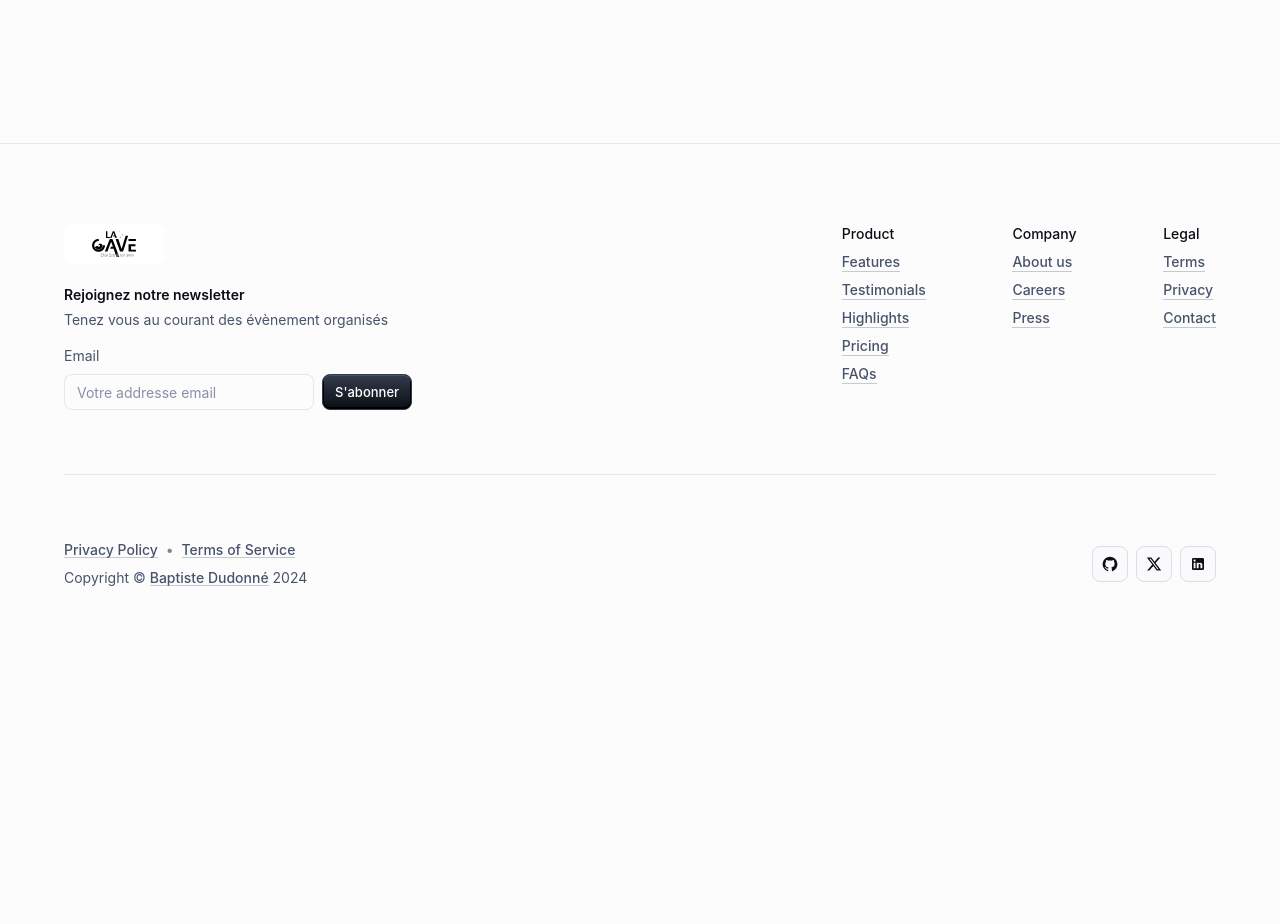
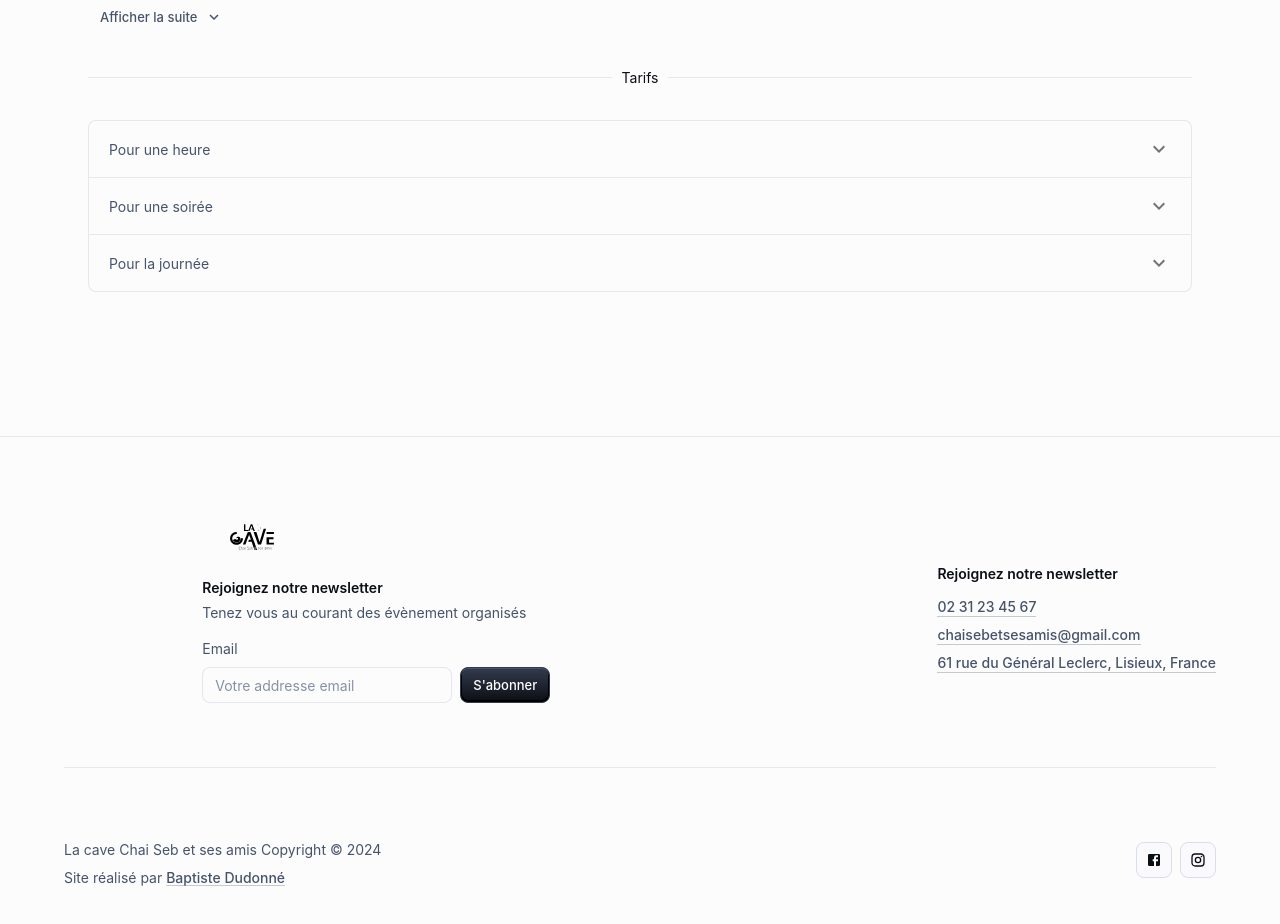
Before and after one commit to Baltazouu/la-cave-chai-seb, a React (Create React App) app: page /the-room in a window 1280 px wide. Shown: the part 1080-2004 px from the top of the page. Before the commit the page ends 1748 px from the top, so only its background shows below. Built offline with nearby package versions, Linux system fonts and the light colour scheme.

Commit message:
improve la salle page & footer

```diff
--- a/public/index.html
+++ b/public/index.html
@@ -2,7 +2,7 @@
 <html lang="en">
   <head>
     <meta charset="utf-8" />
-    <link rel="icon" href="%PUBLIC_URL%/favicon.ico" />
+    <link rel="icon" href="%PUBLIC_URL%/cave/logo.png" />
     <meta name="viewport" content="width=device-width, initial-scale=1" />
     <meta name="theme-color" content="#000000" />
     <meta
--- a/src/components/Footer.tsx
+++ b/src/components/Footer.tsx
@@ -9,21 +9,25 @@ import Link from '@mui/material/Link';
 import Stack from '@mui/material/Stack';
 import TextField from '@mui/material/TextField';
 import Typography from '@mui/material/Typography';
-import FacebookIcon from '@mui/icons-material/GitHub';
-import LinkedInIcon from '@mui/icons-material/LinkedIn';
-import TwitterIcon from '@mui/icons-material/X';
+import FacebookIcon from '@mui/icons-material/Facebook';
+import InstagramIcon from '@mui/icons-material/Instagram';
 import LaCaveIcon from './LaCaveIcon';
 
 function Copyright() {
   return (
+      <Box>
         <Typography variant="body2" sx={{ color: 'text.secondary', mt: 1 }}>
-      {'Copyright © '}
+          {'La cave Chai Seb et ses amis Copyright ©'}
+          &nbsp;
+          {new Date().getFullYear()}
+        </Typography>
+          <Typography variant="body2" sx={{ color: 'text.secondary', mt: 1 }}>
+              {'Site réalisé par '}
           <Link color="text.secondary" href="https://www.linkedin.com/in/baptiste-dudonné-68852926b/" target={"_blank"}>
                Baptiste Dudonné
           </Link>
-      &nbsp;
-      {new Date().getFullYear()}
           </Typography>
+      </Box>
   );
 }
 
@@ -55,6 +59,7 @@ export default function Footer() {
               flexDirection: 'column',
               gap: 4,
               minWidth: { xs: '100%', sm: '60%' },
+              alignItems: 'center',
             }}
           >
             <Box sx={{ width: { xs: '100%', sm: '60%' } }}>
@@ -99,71 +104,30 @@ export default function Footer() {
             </Box>
           </Box>
           <Box
-            sx={{
-              display: { xs: 'none', sm: 'flex' },
-              flexDirection: 'column',
-              gap: 1,
-            }}
+              display={'flex'}
+              flexDirection={'column'}
+              alignItems='flex-start'
+              mt={{xs:1,sm:0}}
+              justifyContent={'center'}
+              gap={1}>
+              <Typography
+                  variant="body2"
+                  gutterBottom
+                  sx={{ fontWeight: 600, mt: 2 }}
               >
-            <Typography variant="body2" sx={{ fontWeight: 'medium' }}>
-              Product
+                  Rejoignez notre newsletter
               </Typography>
-            <Link color="text.secondary" variant="body2" href="#">
-              Features
+            <Link color="text.secondary" variant="body2" href="tel:0231234567">
+                02 31 23 45 67
             </Link>
-            <Link color="text.secondary" variant="body2" href="#">
-              Testimonials
+            <Link color="text.secondary" variant="body2" href="mailto:chaisebetsesamis@gmail.com">
+                chaisebetsesamis@gmail.com
             </Link>
-            <Link color="text.secondary" variant="body2" href="#">
-              Highlights
-            </Link>
-            <Link color="text.secondary" variant="body2" href="#">
-              Pricing
-            </Link>
-            <Link color="text.secondary" variant="body2" href="#">
-              FAQs
+            <Link color="text.secondary" variant="body2" href={'https://maps.app.goo.gl/Z5ygnz97R5aqhntH6'} target={'_blank'}>
+                61 rue du Général Leclerc, Lisieux, France
             </Link>
           </Box>
-          <Box
-            sx={{
-              display: { xs: 'none', sm: 'flex' },
-              flexDirection: 'column',
-              gap: 1,
-            }}
-          >
-            <Typography variant="body2" sx={{ fontWeight: 'medium' }}>
-              Company
-            </Typography>
-            <Link color="text.secondary" variant="body2" href="#">
-              About us
-            </Link>
-            <Link color="text.secondary" variant="body2" href="#">
-              Careers
-            </Link>
-            <Link color="text.secondary" variant="body2" href="#">
-              Press
-            </Link>
-          </Box>
-          <Box
-            sx={{
-              display: { xs: 'none', sm: 'flex' },
-              flexDirection: 'column',
-              gap: 1,
-            }}
-          >
-            <Typography variant="body2" sx={{ fontWeight: 'medium' }}>
-              Legal
-            </Typography>
-            <Link color="text.secondary" variant="body2" href="#">
-              Terms
-            </Link>
-            <Link color="text.secondary" variant="body2" href="#">
-              Privacy
-            </Link>
-            <Link color="text.secondary" variant="body2" href="#">
-              Contact
-            </Link>
-          </Box>
+
         </Box>
         <Box
           sx={{
@@ -175,18 +139,10 @@ export default function Footer() {
             borderColor: 'divider',
           }}
         >
-          <div>
-            <Link color="text.secondary" variant="body2" href="#">
-              Privacy Policy
-            </Link>
-            <Typography sx={{ display: 'inline', mx: 0.5, opacity: 0.5 }}>
-              &nbsp;•&nbsp;
-            </Typography>
-            <Link color="text.secondary" variant="body2" href="#">
-              Terms of Service
-            </Link>
+          <Box>
+
             <Copyright />
-          </div>
+          </Box>
           <Stack
             direction="row"
             spacing={1}
@@ -196,8 +152,9 @@ export default function Footer() {
             <IconButton
               color="inherit"
               size="small"
-              href="https://github.com/mui"
-              aria-label="GitHub"
+              href="https://www.facebook.com/profile.php?id=61553453008072"
+              aria-label="Facebook"
+              target={'_blank'}
               sx={{ alignSelf: 'center' }}
             >
               <FacebookIcon />
@@ -205,20 +162,11 @@ export default function Footer() {
             <IconButton
               color="inherit"
               size="small"
-              href="https://x.com/MaterialUI"
+              href="https://www.instagram.com/lacavechaisebetsesamis/"
               aria-label="X"
               sx={{ alignSelf: 'center' }}
             >
-              <TwitterIcon />
-            </IconButton>
-            <IconButton
-              color="inherit"
-              size="small"
-              href="https://www.linkedin.com/company/mui/"
-              aria-label="LinkedIn"
-              sx={{ alignSelf: 'center' }}
-            >
-              <LinkedInIcon />
+              <InstagramIcon />
             </IconButton>
           </Stack>
         </Box>
--- a/src/components/LaCaveIcon.tsx
+++ b/src/components/LaCaveIcon.tsx
@@ -3,7 +3,7 @@ import SvgIcon from '@mui/material/SvgIcon';
 
 export default function LaCaveIcon() {
   return (
-<SvgIcon sx={{ height: 40, width: 100, mr: 2, bgcolor:'white',borderRadius:1 }}>
+<SvgIcon sx={{ height: 40, width: 100, mr: 2, backgroundColor:'hsl(0, 0%, 99%)',borderRadius:1 }}>
       <svg
         width={86}
         height={19}
--- /dev/null
+++ b/src/components/the-room/AccordionPrices.tsx
@@ -0,0 +1,58 @@
+import * as React from 'react';
+import Accordion from '@mui/material/Accordion';
+import AccordionSummary from '@mui/material/AccordionSummary';
+import AccordionDetails from '@mui/material/AccordionDetails';
+import Typography from '@mui/material/Typography';
+import ExpandMoreIcon from '@mui/icons-material/ExpandMore';
+import Box from "@mui/material/Box";
+
+export default function AccordionPrices() {
+
+
+    return (
+        <Box>
+            <Accordion>
+                <AccordionSummary
+                    expandIcon={<ExpandMoreIcon />}
+                    aria-controls="panel2-content"
+                    id="panel2-header"
+                >
+                    <Typography color="text.secondary" variant={'body1'} sx={{textAlign:'justify'}}>Pour une heure</Typography>
+                </AccordionSummary>
+                <AccordionDetails>
+                    <Typography color="text.secondary" variant={'body1'} sx={{textAlign:'justify'}}>
+                        À partir de 70€ TTC.
+                    </Typography>
+                </AccordionDetails>
+            </Accordion>
+            <Accordion>
+                <AccordionSummary
+                    expandIcon={<ExpandMoreIcon />}
+                    aria-controls="panel2-content"
+                    id="panel2-header"
+                >
+                    <Typography color="text.secondary" variant={'body1'} sx={{textAlign:'justify'}}>Pour une soirée</Typography>
+                </AccordionSummary>
+                <AccordionDetails>
+                    <Typography color="text.secondary" variant={'body1'} sx={{textAlign:'justify'}}>
+                        À partir de 310€ TTC avec vaiselle incluse (de 19H jusqu'à 01H)
+                    </Typography>
+                </AccordionDetails>
+            </Accordion>
+            <Accordion>
+                <AccordionSummary
+                    expandIcon={<ExpandMoreIcon />}
+                    aria-controls="panel2-content"
+                    id="panel2-header"
+                >
+                    <Typography color="text.secondary" variant={'body1'} sx={{textAlign:'justify'}}>Pour la journée</Typography>
+                </AccordionSummary>
+                <AccordionDetails>
+                    <Typography color="text.secondary" variant={'body1'} sx={{textAlign:'justify'}}>
+                        À partir de 250€ TTC (de 8h à 18h)
+                    </Typography>
+                </AccordionDetails>
+            </Accordion>
+        </Box>
+    );
+}
--- a/src/pages/TheRoom.tsx
+++ b/src/pages/TheRoom.tsx
@@ -5,13 +5,22 @@ import Container from "@mui/material/Container";
 import TheRoomGrid from "../components/the-room/TheRoomGrid";
 import Divider from "@mui/material/Divider";
 import Stack from "@mui/material/Stack";
-import {Chip} from "@mui/material";
+import {Chip, useTheme} from "@mui/material";
 import Groups2Icon from "@mui/icons-material/Groups2";
 import ZoomOutMapIcon from "@mui/icons-material/ZoomOutMap";
 import ShowMore from "../components/show-more/ShowMore";
 import {description} from "../data/the-room/TheRoomDescription";
+import AccordionPrices from "../components/the-room/AccordionPrices";
+import KitchenIcon from '@mui/icons-material/Kitchen';
+import WifiIcon from '@mui/icons-material/Wifi';
+import VideoCameraBackIcon from '@mui/icons-material/VideoCameraBack';
+import {Theme} from "@mui/material/styles";
+
 
 export default function TheRoom(){
+
+    const theme: Theme = useTheme();
+
     return (
 
         <Container
@@ -24,9 +33,25 @@ export default function TheRoom(){
             }}
         >
             <Box sx={{display: 'flex', flexDirection: 'column', gap: 4}}>
-                    <Typography variant="h1" gutterBottom>
-                        La Salle
-                    </Typography>
+                    <Box display={'flex'} flexDirection={'row'}
+                         alignItems={'center'}
+                         justifyContent={'space-between'}>
+                        <Typography variant="h1" gutterBottom>
+                            La Salle
+                        </Typography>
+                        <Box sx={{backgroundColor:'hsl(0, 0%, 99%)', borderRadius:2}}>
+                        <img
+                            style={{
+                                width: '150px',
+                                height: '100%',
+                                objectFit: 'cover',
+                            }}
+                            alt={'logo cave'} src={'/salle/logo.png'}
+                        />
+                        </Box>
+
+
+                    </Box>
                     <Typography >Découvrez notre salle de récéption disponible pour tout vos évènements, située à l'étage de la cave</Typography>
             </Box>
 
@@ -35,16 +60,24 @@ export default function TheRoom(){
 
             <Divider>Découvrez la salle</Divider>
 
-            <Box>
-                <Stack direction="row" spacing={1}>
+                <Stack direction="row" spacing={2} gap={2}  justifyContent={'center'} flexWrap={'wrap'} >
                     <Chip size='medium' icon={<Groups2Icon />} label="60 Personnes" variant="outlined" />
 
                     <Chip size='medium' icon={<ZoomOutMapIcon />} label="80 M²" variant="outlined" />
 
+                    <Chip size={'medium'} icon={<KitchenIcon />} label="Cuisine équipée" variant="outlined" />
+
+                    <Chip size={'medium'} icon={<WifiIcon />} label="Wifi" variant="outlined" />
+
+                    <Chip size={'medium'} icon={<VideoCameraBackIcon />} label="Vidéo projecteur" variant="outlined" />
                 </Stack>
-            </Box>
+
 
             <ShowMore text={description} maxLength={400}/>
+
+            <Divider>Tarifs</Divider>
+
+            <AccordionPrices/>
 
         </Container>
     );
```
Also changed, not shown: src/components/show-more/ShowMore.tsx (+8 -1 lines), public/cave/logo.png (added), public/salle/logo.png (added). Lines whose indentation alone changed are shown as unchanged.
